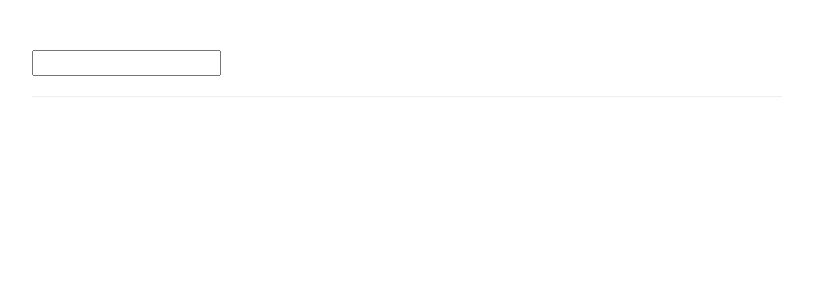
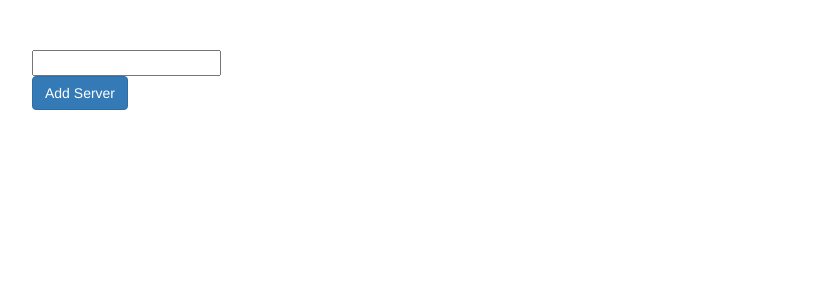
Before and after one commit to JohnGeraldMason/udemy-angular-7-sect-17-Pipes, an Angular app: page / in a window 1280 px wide. Shown: the top 300 px of the page, without its empty margins (233-1046 px from the left). Built offline with nearby package versions, Linux system fonts and the light colour scheme.

Commit message:
Set up pure and impure pipes

```diff
--- a/src/app/app.component.html
+++ b/src/app/app.component.html
@@ -2,7 +2,10 @@
   <div class="row">
     <div class="col-xs-12 col-sm-10 col-md-8 col-sm-offset-1 col-md-offset-2">
       <input type="text" [(ngModel)]="filteredStatus">
-      <hr>
+      <br>
+      <button class="btn btn-primary" (click)="onAddServer()">Add Server</button>
+      <br>
+      <br>
       <ul class="list-group">
         <li
           class="list-group-item"
--- a/src/app/app.component.ts
+++ b/src/app/app.component.ts
@@ -42,4 +42,12 @@ export class AppComponent {
       'list-group-item-danger': server.status === 'critical'
     };
   }
+  onAddServer() {
+    this.servers.push({
+      instanceType: 'small',
+      name: 'New Server',
+      status: 'stable',
+      started: new Date(15, 1, 2017)
+    });
+  }
 }
```
